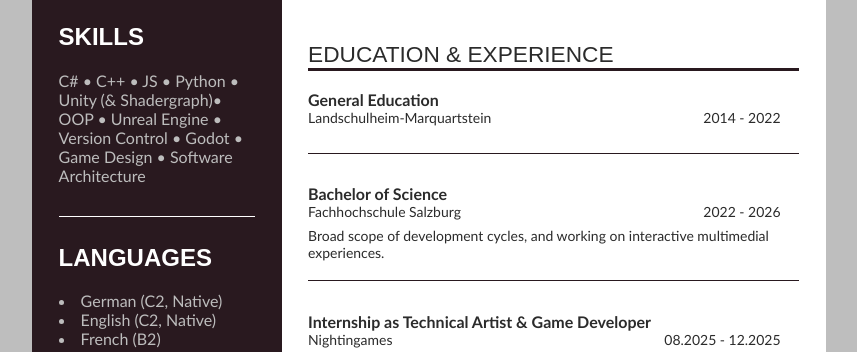
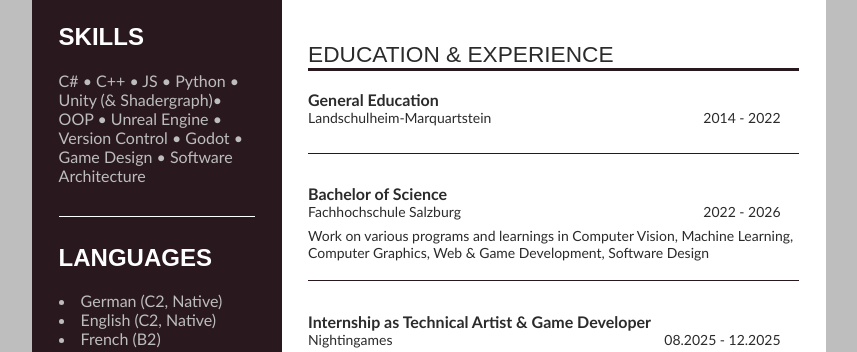
Before and after one commit to Wahoza/Wahoza.github.io, a plain HTML site: page cv/cv_index.html in a window 1280 px wide. Shown: the part 425-777 px from the top of the page, without its empty margins (211-1068 px from the left). Drawn offline with Linux system fonts and the light colour scheme.

Commit message:
ref: Updated description of FH

```diff
--- a/cv/cv_index.html
+++ b/cv/cv_index.html
@@ -145,7 +145,7 @@
                             <div class = "education-location">Fachhochschule Salzburg</div>
                             <div class= "education-duration">2022 - 2026</div>
                         </div>
-                        <div class = "education-info">Broad scope of development cycles, and working on interactive multimedial experiences.</div>
+                        <div class = "education-info">Work on various programs and learnings in Computer Vision, Machine Learning, Computer Graphics, Web & Game Development, Software Design</div>
                     </div>
                     <div class = "info-section-content education-section">
                         <div class = "education-type">Internship as Technical Artist & Game Developer</div>
```
Also changed, not shown: 1 other file.
